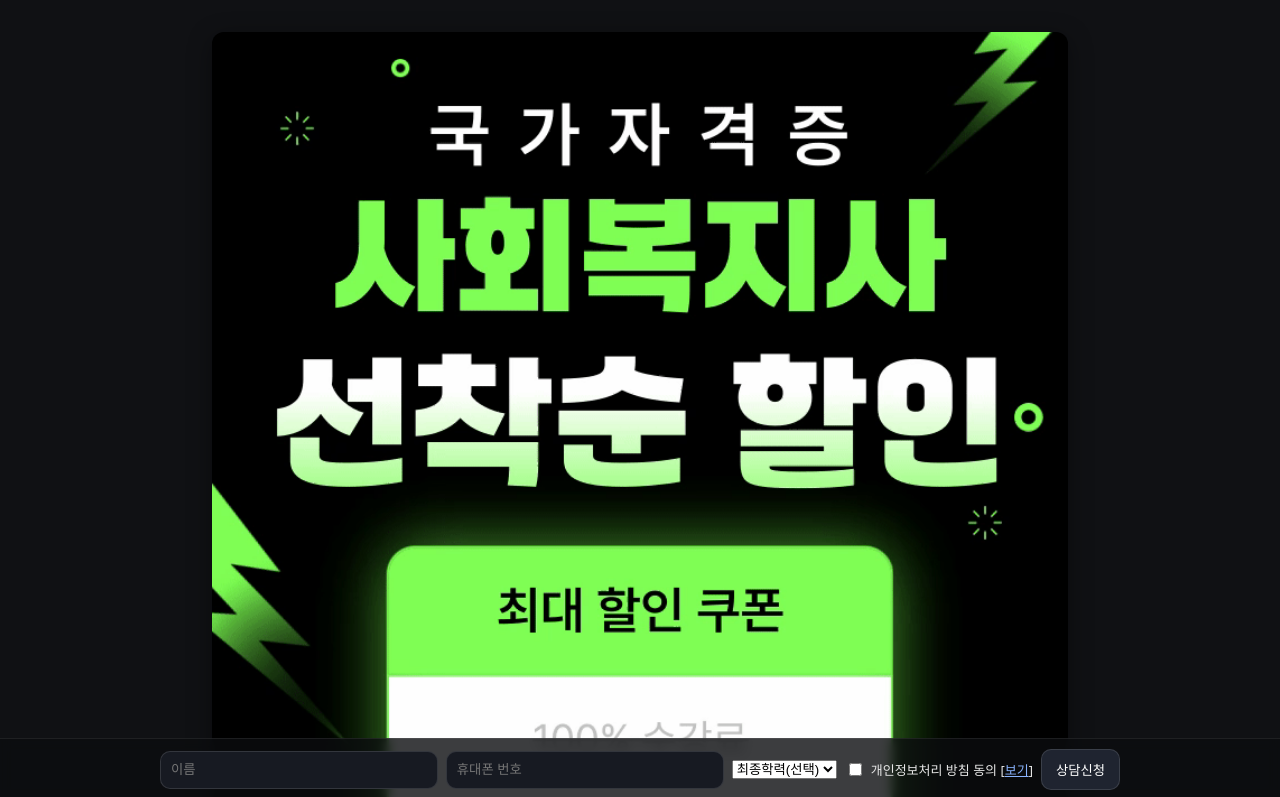
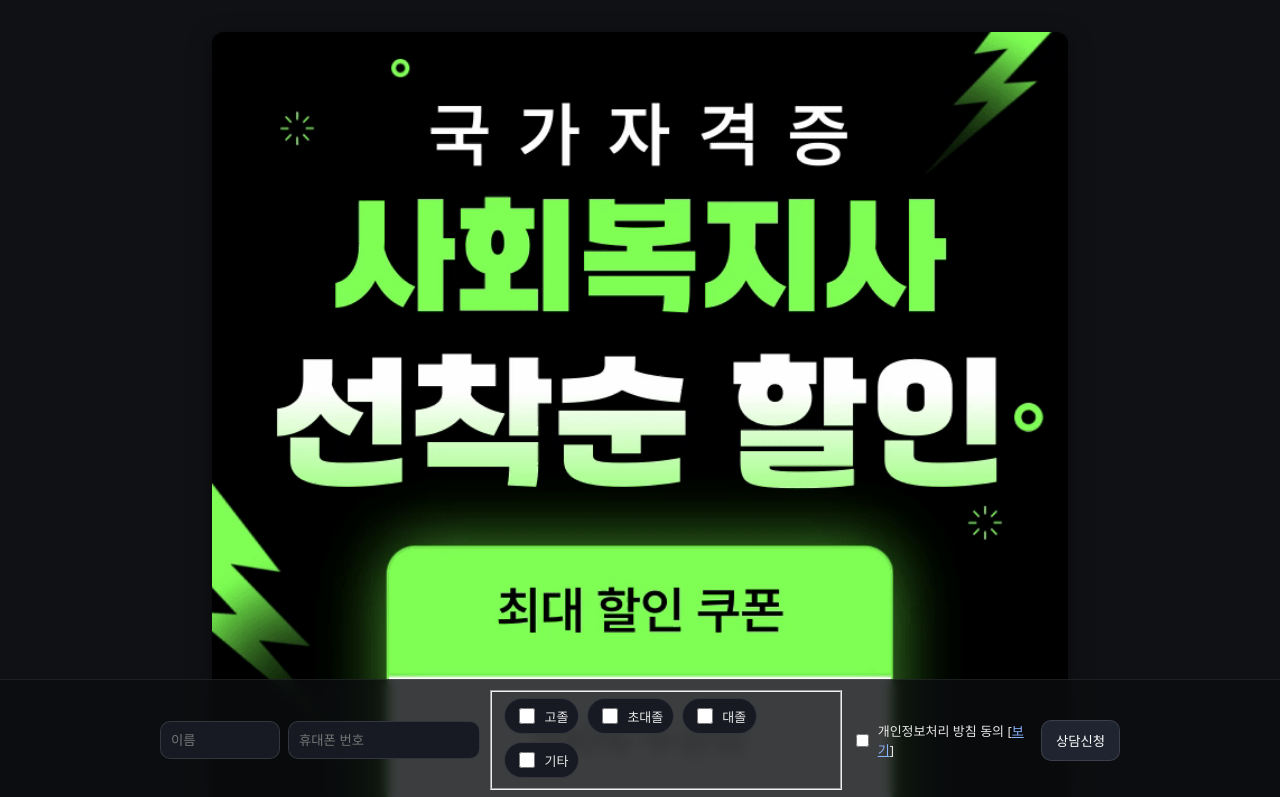
Before and after one commit to csw10141/SocialWorker, a plain HTML site: page index.html in a window 1280 px wide. Shown: the top 797 px of the page. Drawn offline with Linux system fonts and the light colour scheme.

Commit message:
Add files via upload

```diff
--- a/app.js
+++ b/app.js
@@ -225,7 +225,7 @@
 
     if (_submitInFlight) return false; // 중복 제출 즉시 차단
 
-    const url = "https://script.google.com/macros/s/AKfycbzuBorWV63iF8rZAgO43bP3W3vklJovQMrD7EWSJOGuS9R87x-JN_s6NHrgwhvI9qBM/exec";
+    const url = "https://script.google.com/macros/s/AKfycbxXAo-09FU64IKc0ysm8exbyqGgIPRst6-2NdEnqLux5oHVSSs2ZAeAXHgqfWqv8D9h/exec";
 
     const device  = /Mobi|Android|iPhone|iPad|iPod/i.test(navigator.userAgent) ? 'mobile' : 'pc';
     const payload = { name, phone, device, education: String(education || '') };
--- a/index.html
+++ b/index.html
@@ -17,13 +17,13 @@
       <form id="stickyForm" class="sticky-form" autocomplete="on">
         <input type="text" id="nameInput" name="name" placeholder="이름" aria-label="이름" required />
         <input type="tel" id="phoneInput" name="phone" placeholder="휴대폰 번호" aria-label="휴대폰 번호" inputmode="tel" required />
-        <select id="eduSelect" name="education" aria-label="최종학력(선택)">
-          <option value="">최종학력(선택)</option>
-          <option value="highschool">고졸</option>
-          <option value="associate">초대졸</option>
-          <option value="college">대졸</option>
-          <option value="other">기타</option>
-        </select>
+        <fieldset class="edu-group" aria-label="최종학력(선택)">
+          <legend class="sr-only">최종학력(선택)</legend>
+          <label><input type="checkbox" name="education" value="highschool" class="edu-checkbox"> 고졸</label>
+          <label><input type="checkbox" name="education" value="associate" class="edu-checkbox"> 초대졸</label>
+          <label><input type="checkbox" name="education" value="college" class="edu-checkbox"> 대졸</label>
+          <label><input type="checkbox" name="education" value="other" class="edu-checkbox"> 기타</label>
+        </fieldset>
         <label class="agree">
           <input type="checkbox" id="agreeInput" required />
           <span>
@@ -50,20 +50,19 @@
           <span class="label">휴대폰 번호</span>
           <input type="tel" id="modalPhone" name="phone" placeholder="예) 01012345678" inputmode="tel" required />
         </label>
-        <label class="field">
+        <div class="field">
           <span class="label">최종학력(선택)</span>
-          <select id="modalEdu" name="education" aria-label="최종학력(선택)">
-            <option value="">선택 안 함</option>
-            <option value="highschool">고졸</option>
-            <option value="associate">초대졸</option>
-            <option value="college">대졸</option>
-            <option value="other">기타</option>
-          </select>
-        </label>
+          <div class="edu-group">
+            <label><input type="checkbox" name="education" value="highschool" class="edu-checkbox"> 고졸</label>
+            <label><input type="checkbox" name="education" value="associate" class="edu-checkbox"> 초대졸</label>
+            <label><input type="checkbox" name="education" value="college" class="edu-checkbox"> 대졸</label>
+            <label><input type="checkbox" name="education" value="other" class="edu-checkbox"> 기타</label>
+          </div>
+        </div>
         <label class="field agree" style="display:block;">
           <input type="checkbox" id="modalAgree" required />
           <span>
-            개인정보 처리방침 동의 [<a href="#" id="openPolicyFromModal">보기</a>]
+            개인정보 처리방침 동의 (<a href="#" id="openPolicyFromModal">전문보기</a>)
           </span>
         </label>
         <button type="submit" class="primary-btn">상담 신청하기</button>
--- a/styles.css
+++ b/styles.css
@@ -75,6 +75,15 @@ body {
   display: flex;
   align-items: center;
   gap: 8px;
+}
+.sticky-form #nameInput {
+  /* 데스크탑 하단 바에서 이름 입력칸 너비 축소 */
+  flex: 0 0 120px; /* 고정 폭 느낌 */
+  max-width: 160px;
+}
+.sticky-form #phoneInput {
+  /* 휴대폰 입력은 남은 공간을 충분히 사용 */
+  flex: 1 1 auto;
 }
 .sticky-form input[type="text"],
 .sticky-form input[type="tel"] {
@@ -179,6 +188,41 @@ body {
 }
 .primary-btn:hover { background: #2f6bd1; }
 
+.sr-only {
+  position: absolute;
+  width: 1px; height: 1px;
+  padding: 0; margin: -1px;
+  overflow: hidden; clip: rect(0,0,1px,1px);
+  white-space: nowrap; border: 0;
+}
+
+.edu-group {
+  display: flex;
+  flex-wrap: wrap;
+  gap: 8px;
+}
+.edu-group label {
+  display: inline-flex;
+  align-items: center;
+  gap: 6px;
+  padding: 6px 10px;
+  background: #171a22;
+  border: 1px solid rgba(255,255,255,0.12);
+  border-radius: 999px; /* pill */
+  font-size: 13px;
+  color: #eaeaea;
+  cursor: pointer;
+  user-select: none;
+}
+.edu-group input[type="checkbox"] {
+  width: 16px; height: 16px;
+  accent-color: #3b82f6; /* 체크 컬러 */
+}
+.edu-group label:hover {
+  background: #1c212c;
+  border-color: rgba(255,255,255,0.18);
+}
+
 /* Responsive tweaks */
 @media (max-width: 768px) {
   .bar-inner { flex-wrap: nowrap; }
@@ -193,6 +237,8 @@ body {
     row-gap: 10px;
     align-items: stretch;
   }
+  /* 모바일에서는 입력들이 가로 전체를 사용하는 것이 좋아 이름칸 별도 축소는 적용하지 않음 */
+  .sticky-form #nameInput { flex: 1 1 auto; max-width: none; }
   #nameInput { grid-column: 1; grid-row: 1; }
   #phoneInput { grid-column: 1; grid-row: 2; }
   .agree { grid-column: 2; grid-row: 1; justify-self: end; align-self: start; width: auto; }
```
